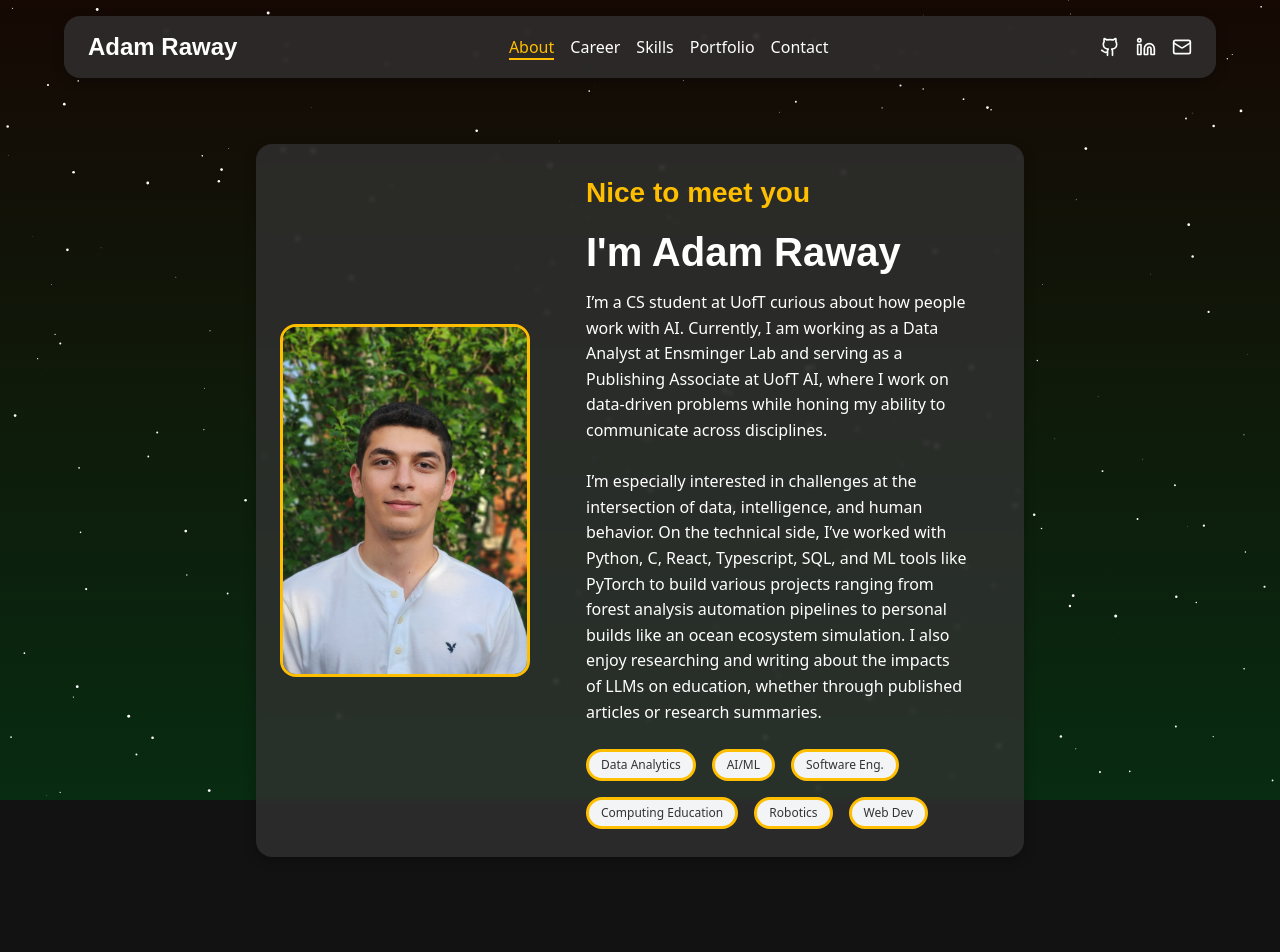
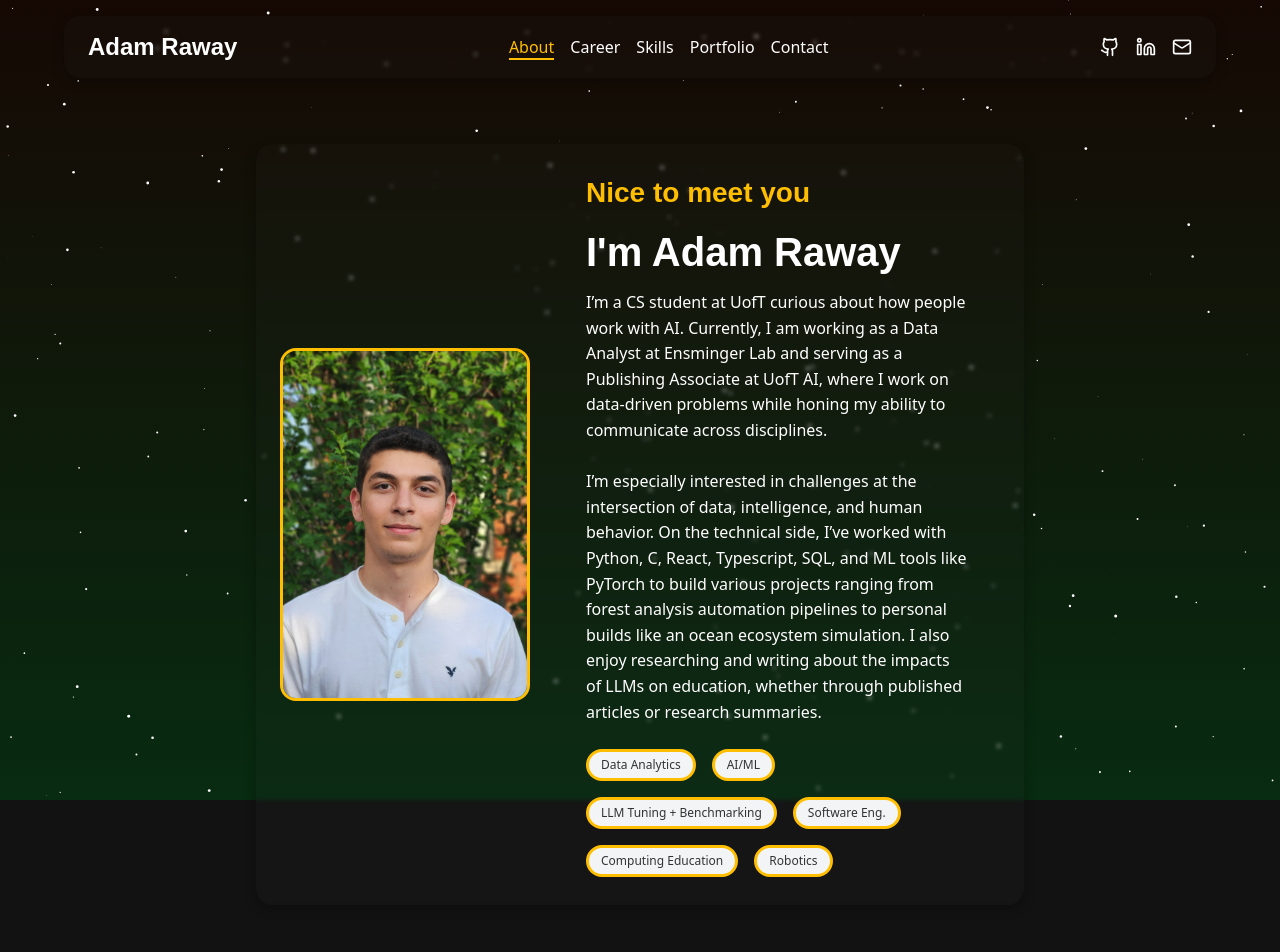
Before and after one commit to Adam-Raway/adam-raway-portfolio, a Next.js app: page / in a window 1280 px wide. Shown: the top 952 px of the page. Built offline with nearby package versions, Linux system fonts and the light colour scheme.

Commit message:
Completed task 1.5 and some miscellaneous tasks.
- Added some new interest tokens
- Modified background of navbar and about me to be transparent for glass effect
- Setup environment to allow for future database integration
- Created task 9.5

```diff
--- a/package.json
+++ b/package.json
@@ -10,6 +10,7 @@
   },
   "dependencies": {
     "lucide-react": "^0.544.0",
+    "mongoose": "^8.18.1",
     "next": "^15.5.3",
     "react": "^19.0.0",
     "react-dom": "^19.0.0"
--- a/src/app/page.tsx
+++ b/src/app/page.tsx
@@ -46,10 +46,11 @@ export default function Home() {
             <div className={aboutStyles["about-section__topics"]}>
               <TopicToken text="Data Analytics" />
               <TopicToken text="AI/ML" />
+              <TopicToken text="LLM Tuning + Benchmarking" />
               <TopicToken text="Software Eng." />
               <TopicToken text="Computing Education" />
               <TopicToken text="Robotics" />
-              <TopicToken text="Web Dev" />
+
             </div>
 
           </div>
--- a/src/components/Navbar/Navbar.module.css
+++ b/src/components/Navbar/Navbar.module.css
@@ -47,6 +47,7 @@
 
 .navbar__internal-link:hover {
   text-decoration: underline;
+  background-color: rgba(0, 0, 0, 0.5);
 }
 
 .navbar__internal-link--active {
--- a/src/styles/globals.css
+++ b/src/styles/globals.css
@@ -8,7 +8,7 @@
     --accent-color-2: #8e03e479;
     --text-color: #fff;
 
-    --background-opacity: 0.75;
+    --background-opacity: 0.1;
     --background-blur: 2px;
 
     --title-font: 'Apple SD Gothic Neo', sans-serif;
```
Also changed, not shown: 1 other file (tests, documents, lock files or other folders).
